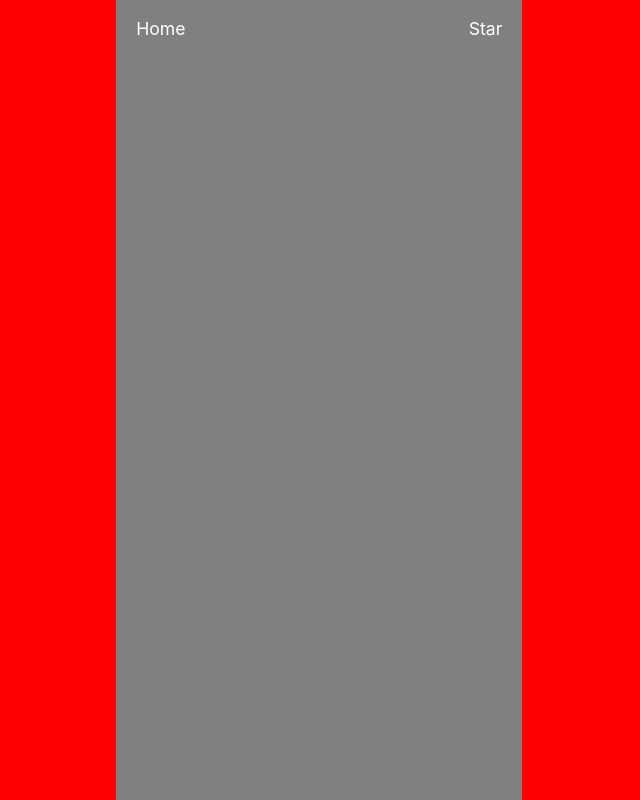
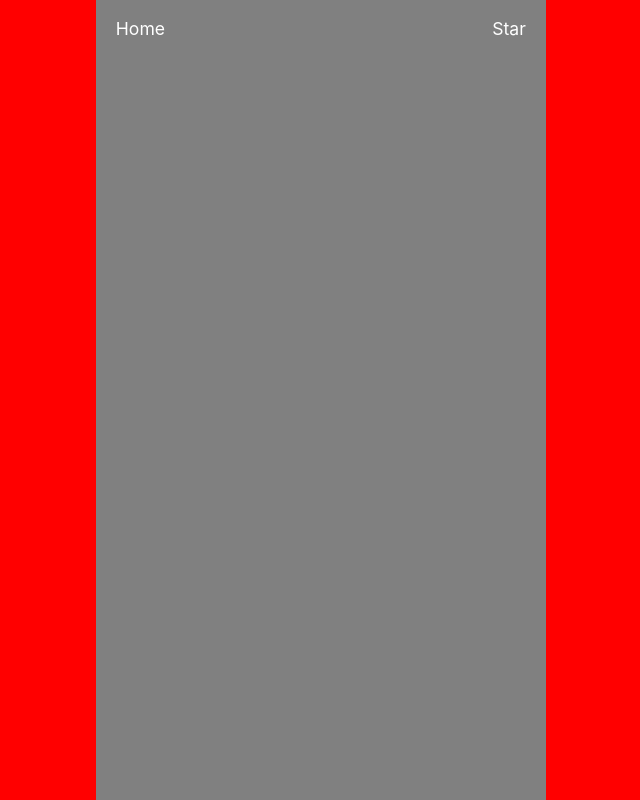
Before and after one commit to osamahan999/twitter-clone, a React (Create React App) app: page / in a window 1280 px wide. Shown: the whole page, without its empty margins (290-930 px from the left). Built offline with nearby package versions, Linux system fonts and the light colour scheme.

Commit message:
added min width for twitter feed

```diff
--- a/package.json
+++ b/package.json
@@ -3,6 +3,7 @@
   "version": "0.1.0",
   "private": true,
   "dependencies": {
+    "@material-ui/core": "^4.11.0",
     "@testing-library/jest-dom": "^5.11.5",
     "@testing-library/react": "^11.1.0",
     "@testing-library/user-event": "^12.1.10",
--- a/src/css/TwitterFeed.css
+++ b/src/css/TwitterFeed.css
@@ -4,6 +4,7 @@
 background-color: grey;
 width: 33%;
 height: 100vh;
+min-width: 450px;
 }
 
 .HomeTopBar {
```
Also changed, not shown: 1 other file (tests, documents, lock files or other folders).
